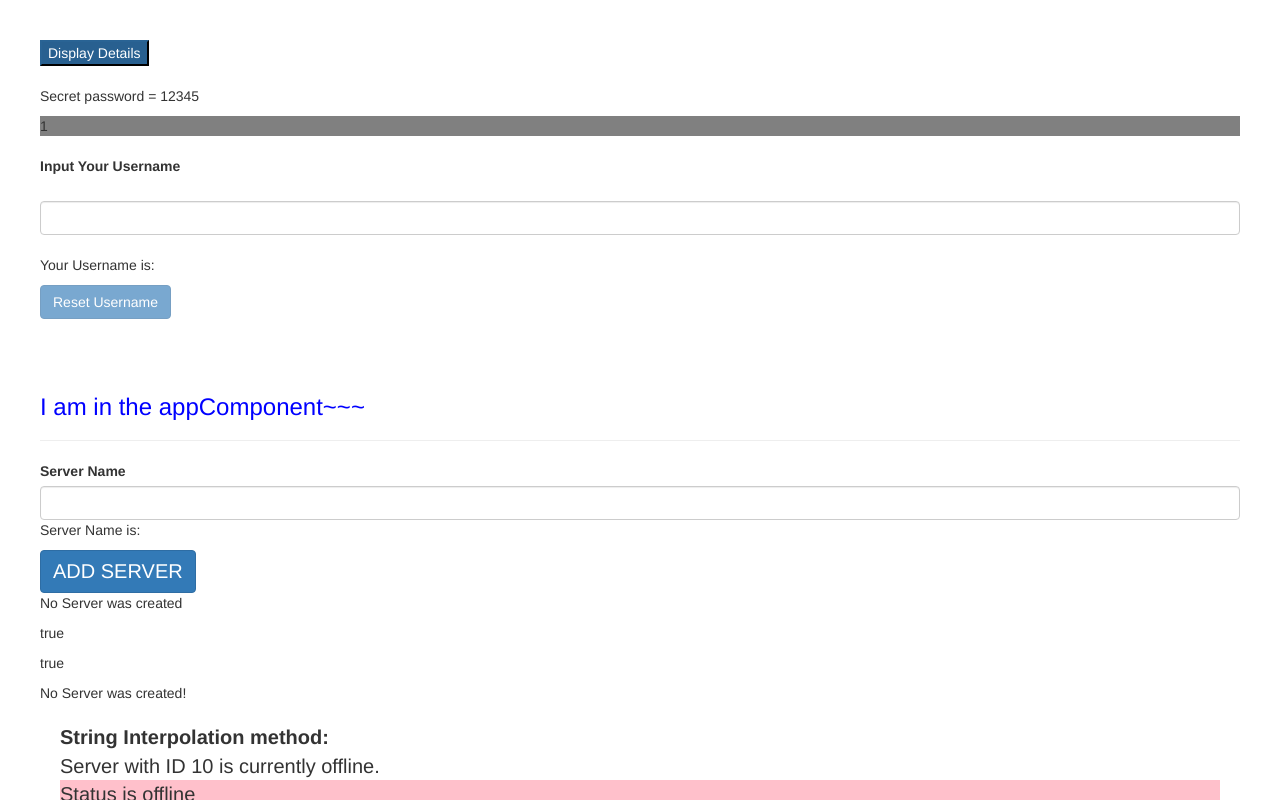
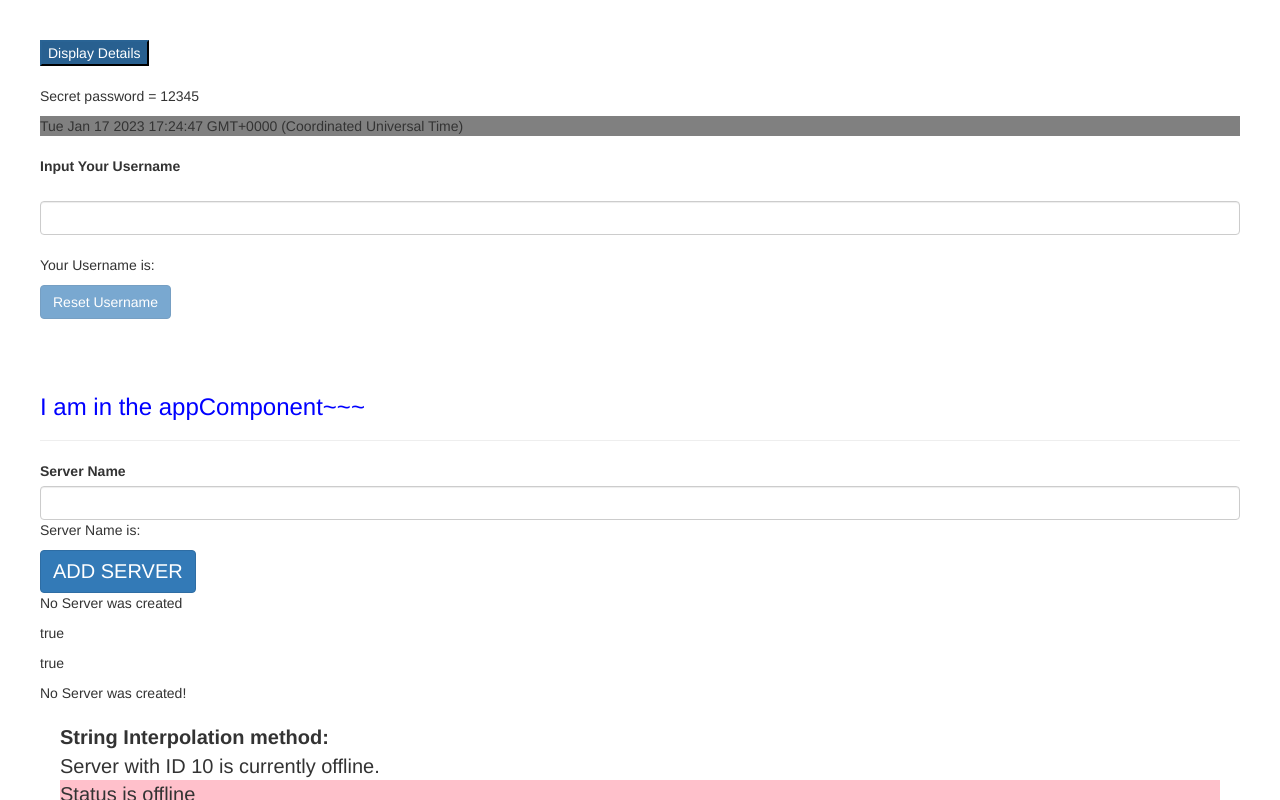
Before and after one commit to thaian161/angular-playground, an Angular app in the folder the-basics/: page / in a window 1280 px wide. Both pictures are taken after a click on the button "Display Details". Shown: the top 800 px of the page. Built offline with nearby package versions, Linux system fonts and the light colour scheme.

Commit message:
refactor: use index of ngFor

```diff
--- a/the-basics/src/app/display-detail/display-detail.component.html
+++ b/the-basics/src/app/display-detail/display-detail.component.html
@@ -14,8 +14,8 @@
 
 <p *ngIf="showDetail"> Secret password = 12345</p>
 <div
-  *ngFor="let logItem of log"
-  [ngStyle]="{backgroundColor: logItem >= 5 ? 'pink' : 'gray'}"
-  [ngClass]="{'white-text': logItem >= 5}">
+  *ngFor="let logItem of log; let i = index"
+  [ngStyle]="{backgroundColor: i >= 4 ? 'pink' : 'gray'}"
+  [ngClass]="{'white-text': i >= 4}">
   {{logItem}}
 </div>
--- a/the-basics/src/app/display-detail/display-detail.component.ts
+++ b/the-basics/src/app/display-detail/display-detail.component.ts
@@ -16,6 +16,8 @@
 
   onToggleDetails(){
     this.showDetail = !this.showDetail; //toggle switch between true false
-    this.log.push(this.log.length +1)
+    //this.log.push(this.log.length +1)
+
+    this.log.push( new Date())
   }
 }
```
Also changed, not shown: 1 other file (tests, documents, lock files or other folders).
